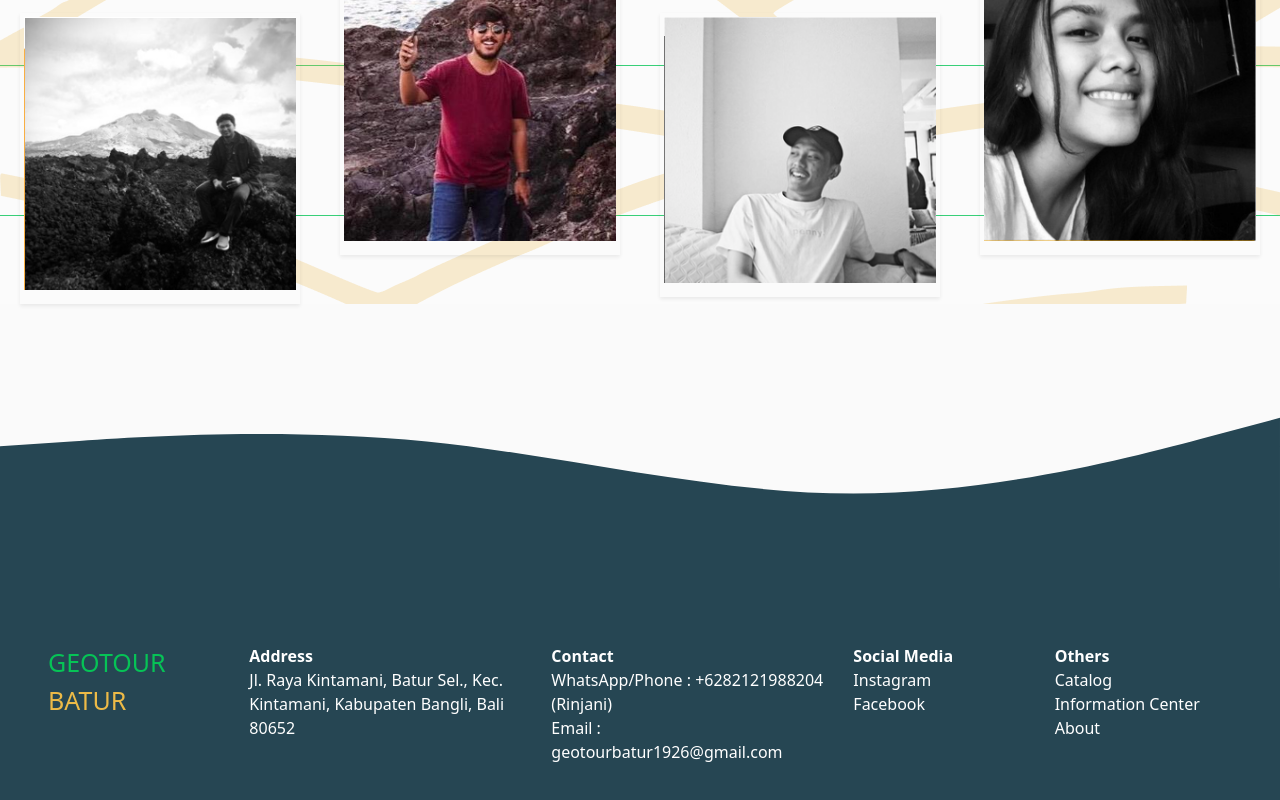
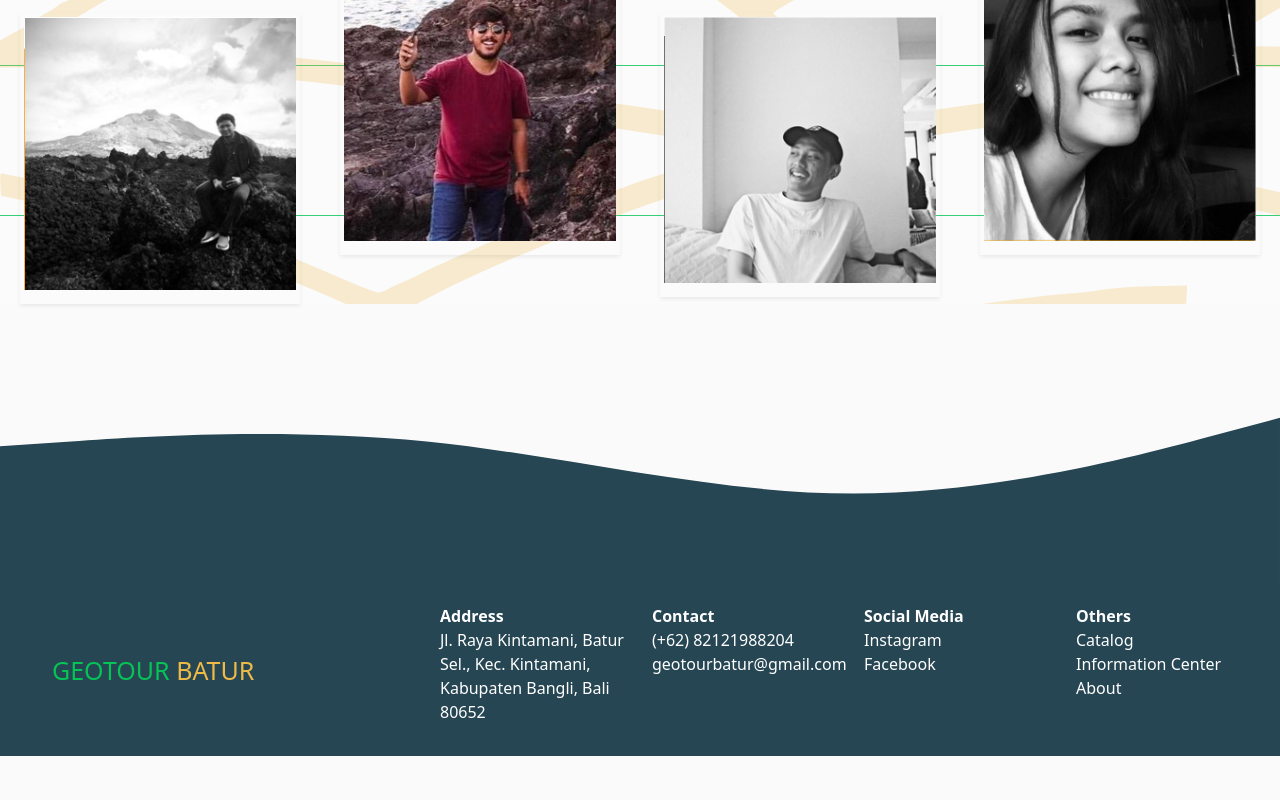
Before and after one commit to rifqifinaldy/Project-GeotourBatur, a React (Create React App) app: page /about in a window 1280 px wide. Shown: the part 1444-2244 px from the top of the page. After the commit the page ends 2200 px from the top, so only its background shows below. Built offline with nearby package versions, Linux system fonts and the light colour scheme.

Commit message:
Add Footer Functionality

```diff
--- a/src/Component/CommentBox/CommentBox.js
+++ b/src/Component/CommentBox/CommentBox.js
@@ -1,6 +1,6 @@
 import { faCheckCircle } from "@fortawesome/free-solid-svg-icons";
 import { FontAwesomeIcon } from "@fortawesome/react-fontawesome";
-import React, { useEffect, useState } from "react";
+import React, { useState } from "react";
 import {
   Alert,
   Button,
--- a/src/Component/Footer/Footer.js
+++ b/src/Component/Footer/Footer.js
@@ -1,44 +1,85 @@
-import React from 'react'
-import { Col, Row } from 'react-bootstrap'
+import React from "react";
+import { Col, Row } from "react-bootstrap";
+import { Link } from "react-router-dom";
 
 const Footer = () => {
   return (
     <>
       <svg xmlns="http://www.w3.org/2000/svg" viewBox="0 0 1440 320">
-                <path fill="#264653" fillOpacity="1" d="M0,160L80,154.7C160,149,320,139,480,154.7C640,171,800,213,960,213.3C1120,213,1280,171,1360,149.3L1440,128L1440,320L1360,320C1280,320,1120,320,960,320C800,320,640,320,480,320C320,320,160,320,80,320L0,320Z"></path>
+        <path
+          fill="#264653"
+          fillOpacity="1"
+          d="M0,160L80,154.7C160,149,320,139,480,154.7C640,171,800,213,960,213.3C1120,213,1280,171,1360,149.3L1440,128L1440,320L1360,320C1280,320,1120,320,960,320C800,320,640,320,480,320C320,320,160,320,80,320L0,320Z"
+        ></path>
       </svg>
-            <div className='footer p-5'>
+      <div className="footer p-3">
         <Row>
-                    <Col className='logo my-2' sm="12" md="2">
+          <Col className="logo p-5" sm="12" md="4">
             <span>GEOTOUR </span>
             <span>BATUR</span>
           </Col>
-                    <Col className='my-2' sm="12" md="3">
+          <Col sm="12" md="2">
             <strong>Address</strong>
-                        <p>Jl. Raya Kintamani, Batur Sel., Kec. Kintamani, Kabupaten Bangli, Bali 80652</p>
+            <p>
+              Jl. Raya Kintamani, Batur Sel., Kec. Kintamani, Kabupaten Bangli,
+              Bali 80652
+            </p>
           </Col>
-                    <Col sm="12" md="3" className='my-2'>
-                        <strong>Contact</strong><br />
-                        <span>WhatsApp/Phone : +6282121988204 (Rinjani)</span> <br />
-                        <span>Email : geotourbatur1926@gmail.com</span>
+          <Col sm="12" md="2">
+            <strong>Contact</strong>
+            <br />
+            <ul className="list-unstyled">
+              <li>(+62) 82121988204</li>
+              <li>geotourbatur@gmail.com</li>
+            </ul>
           </Col>
-                    <Col sm="12" md="2" className='my-2'>
-                        <strong>Social Media</strong><br />
-                        <a href="#">Instagram</a> <br />
-                        <a href="#">Facebook</a> <br />
+          <Col sm="12" md="2">
+            <strong>Social Media</strong>
+            <ul className="list-unstyled">
+              <li>
+                <a
+                  rel="noopener noreferrer"
+                  target="_blank"
+                  href="https://www.instagram.com/geotour_batur/"
+                >
+                  Instagram
+                </a>
+              </li>
+              <li>
+                <a
+                  rel="noopener noreferrer"
+                  target="_blank"
+                  href="https://www.facebook.com/Geotourbatur"
+                >
+                  Facebook
+                </a>
+              </li>
+            </ul>
           </Col>
-                    <Col className='my-2' sm="12" md="2">
-                        <strong>Others</strong><br />
-                        <a href="#">Catalog</a> <br />
-                        <a href="/information-center">Information Center</a> <br />
-                        <a href="/about">About</a> <br />
+          <Col sm="12" md="2">
+            <strong>Others</strong>
+            <ul className="list-unstyled">
+              <li>
+                <Link to="/" className="link">
+                  Catalog
+                </Link>
+              </li>
+              <li>
+                <Link to="/information-center" className="link">
+                  Information Center
+                </Link>
+              </li>
+              <li>
+                <Link to="/about" className="link">
+                  About
+                </Link>
+              </li>
+            </ul>
           </Col>
         </Row>
-
-
       </div>
     </>
-    )
-}
+  );
+};
 
-export default Footer
+export default Footer;
--- a/src/Component/Navbar/NavbarComp.js
+++ b/src/Component/Navbar/NavbarComp.js
@@ -2,9 +2,7 @@ import { faBars, faTimes } from '@fortawesome/free-solid-svg-icons'
 import { FontAwesomeIcon } from '@fortawesome/react-fontawesome'
 import React, { useEffect, useState } from 'react'
 import { Navbar } from 'react-bootstrap'
-import { Link,Router,Switch,Route } from 'react-router-dom'
-import About from '../../Pages/About'
-import Home from '../../Pages/Home'
+import { Link } from 'react-router-dom'
 
 const NavbarComp = () => {
     const [show, setShow] = useState(false)
```
Lines whose indentation alone changed are shown as unchanged.
